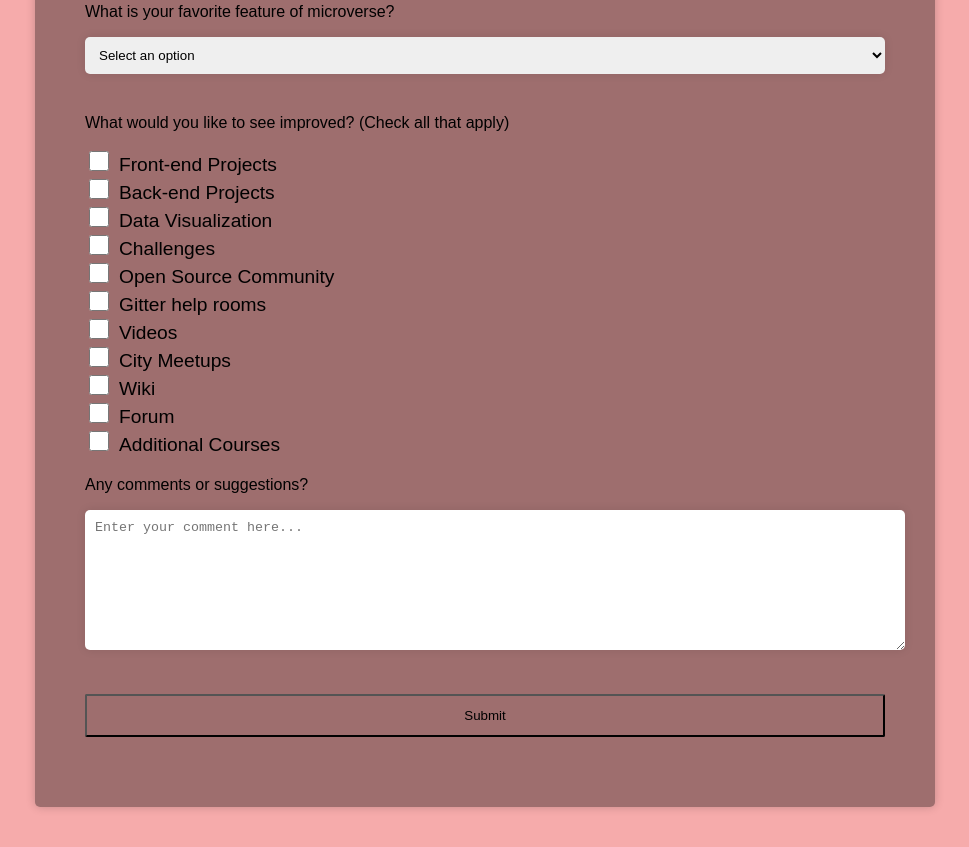
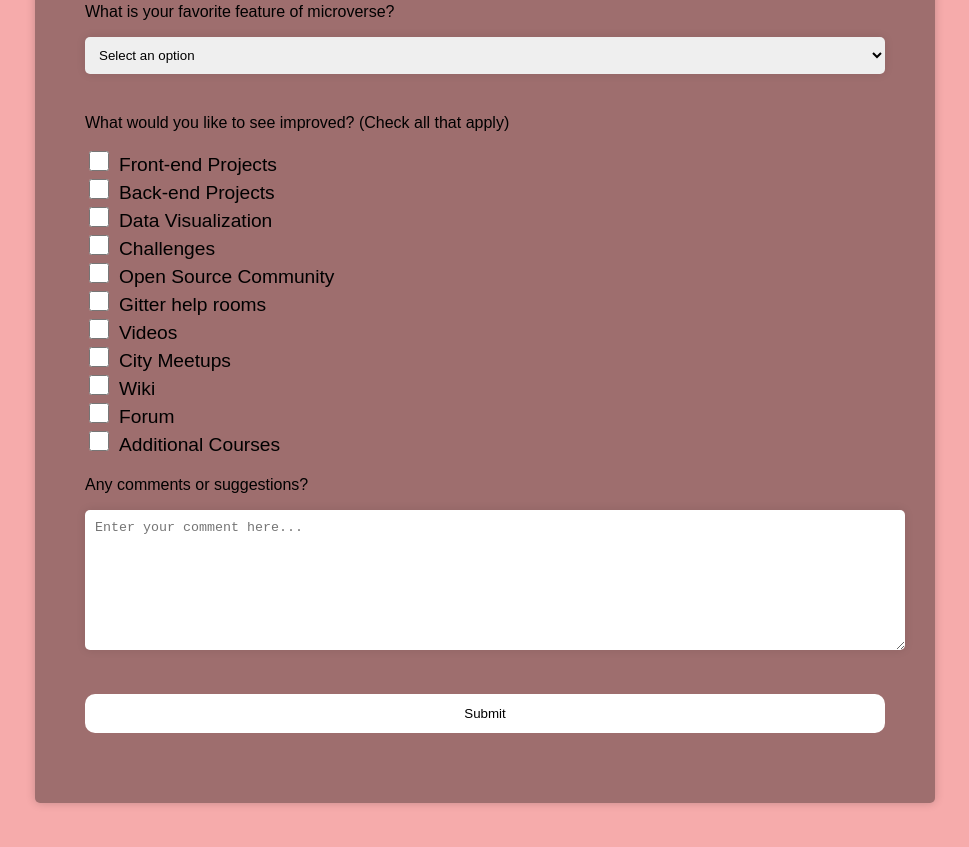
Before and after one commit to ItsEric24/Survey-Form, a plain HTML site: page index.html in a window 1280 px wide. Shown: the part 698-1545 px from the top of the page, without its empty margins (155-1124 px from the left). Drawn offline with Linux system fonts and the light colour scheme.

Commit message:
Complete Simple Form

```diff
--- a/index.html
+++ b/index.html
@@ -77,7 +77,7 @@
           <option value="projects">Projects</option>
           <option value="community">Community</option>
           <option value="openSource">Open Source</option>
-          <option value="collaboration">collaboration</option>
+          <option value="collaboration">Collaboration</option>
         </select>
       </div>
 
--- a/style.css
+++ b/style.css
@@ -88,8 +88,10 @@
   display: block;
   width: 100%;
   padding: 0.75rem;
-  background: var(--color-green);
-  color: inherit;
-  border-radius: 2px;
+  background: #fff;
+  color: black;
+  border-radius: 10px;
   cursor: pointer;
+  outline: none;
+  border: none;
 }
```
